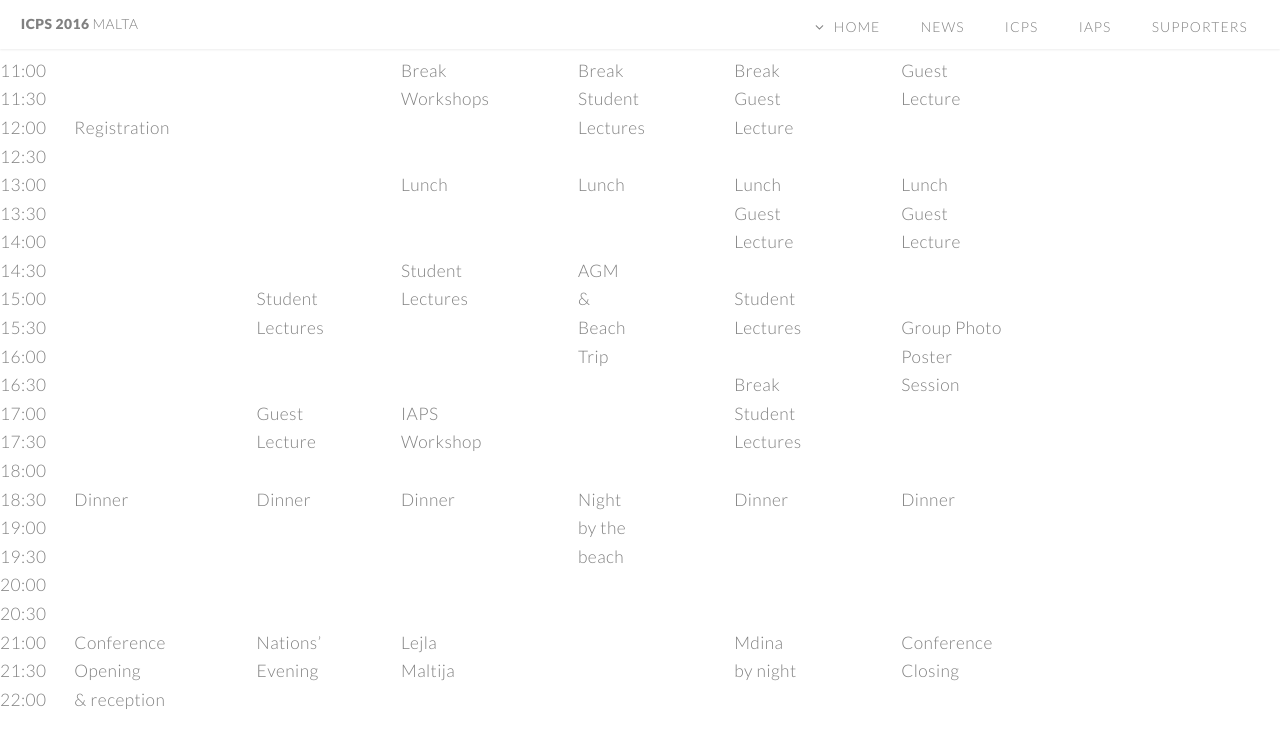
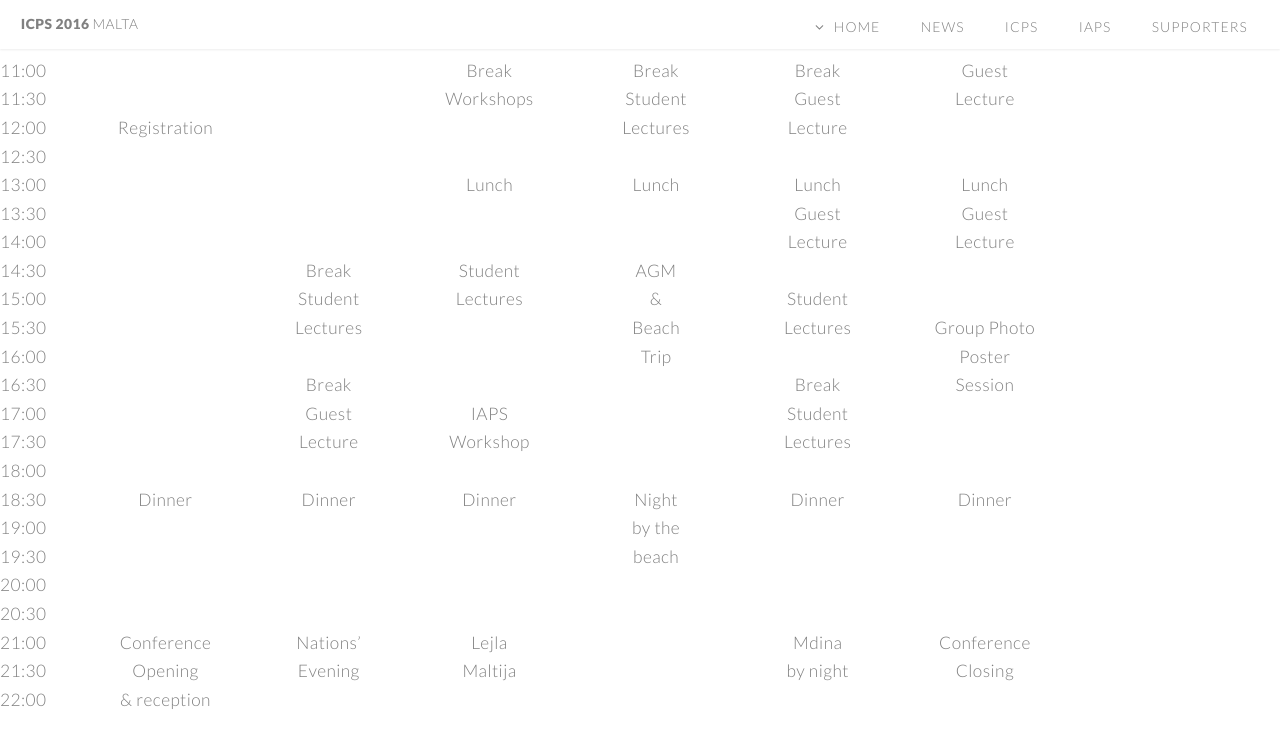
Before and after one commit to bread-on-toast/icps2016, a Jekyll site: the page built from programme/time.markdown, in a window 1280 px wide and 900 px high, scrolled down 497 px. Shown: the top 748 px of the window. Built offline with Jekyll 4.4.1, drawn with Linux system fonts in a browser that asks for light colours.

Commit message:
update 3

```diff
--- a/programme/time.markdown
+++ b/programme/time.markdown
@@ -5,7 +5,7 @@ title: Timetable
 ---
 
 |       | Thursday 11th | Friday 12th | Saturday 13th | Sunday 14th | Monday 15th | Tuesday 16th | Wednesday 17th |
-|-------|---------------|-------------|---------------|-------------|-------------|--------------|----------------|
+|-------|:-------------:|:-----------:|:-------------:|:-----------:|:-----------:|:------------:|:--------------:|
 | 7:30  |               |  Breakfast  |   Breakfast   |  Breakfast  |  Breakfast  |   Breakfast  |    Breakfast   |
 | 8:00  |               |             |               |             |             |              |                |
 | 8:30  |               |             |               |             |             |              |    Check out   |
@@ -20,11 +20,11 @@ title: Timetable
 | 13:00 |               |             |     Lunch     |    Lunch    |    Lunch    |     Lunch    |                |
 | 13:30 |               |             |               |             |    Guest    |     Guest    |                |
 | 14:00 |               |             |               |             |   Lecture   |   Lecture    |                |
-| 14:30 |               |             |    Student    |     AGM     |             |              |                |
+| 14:30 |               |    Break    |    Student    |     AGM     |             |              |                |
 | 15:00 |               |   Student   |    Lectures   |      &      |   Student   |              |                |
 | 15:30 |               |   Lectures  |               |    Beach    |  Lectures   |  Group Photo |                |
 | 16:00 |               |             |               |     Trip    |             |    Poster    |                |
-| 16:30 |               |             |               |             |    Break    |    Session   |                |
+| 16:30 |               |    Break    |               |             |    Break    |    Session   |                |
 | 17:00 |               |    Guest    |      IAPS     |             |   Student   |              |                |
 | 17:30 |               |   Lecture   |    Workshop   |             |   Lectures  |              |                |
 | 18:00 |               |             |               |             |             |              |                |
```
